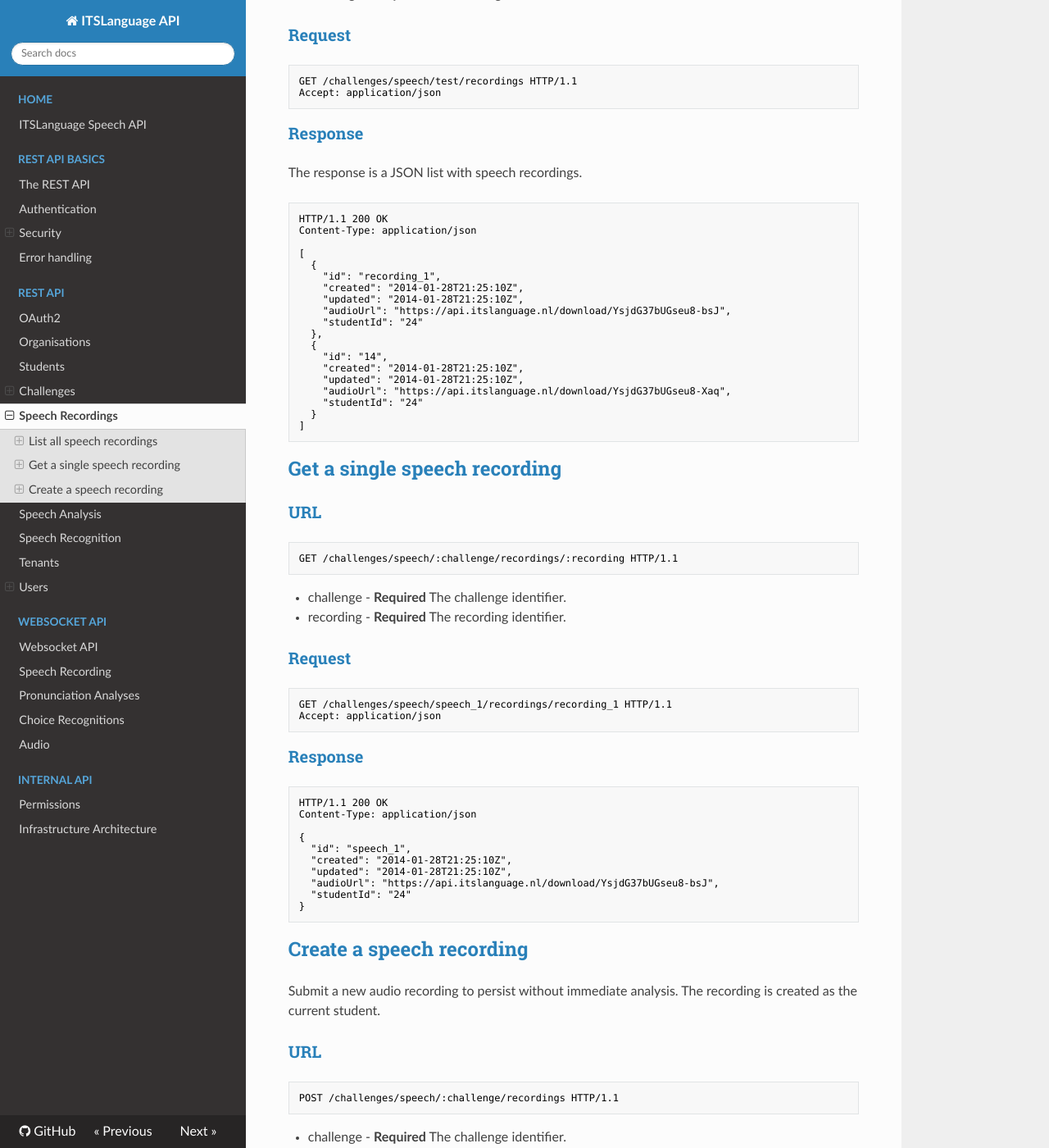
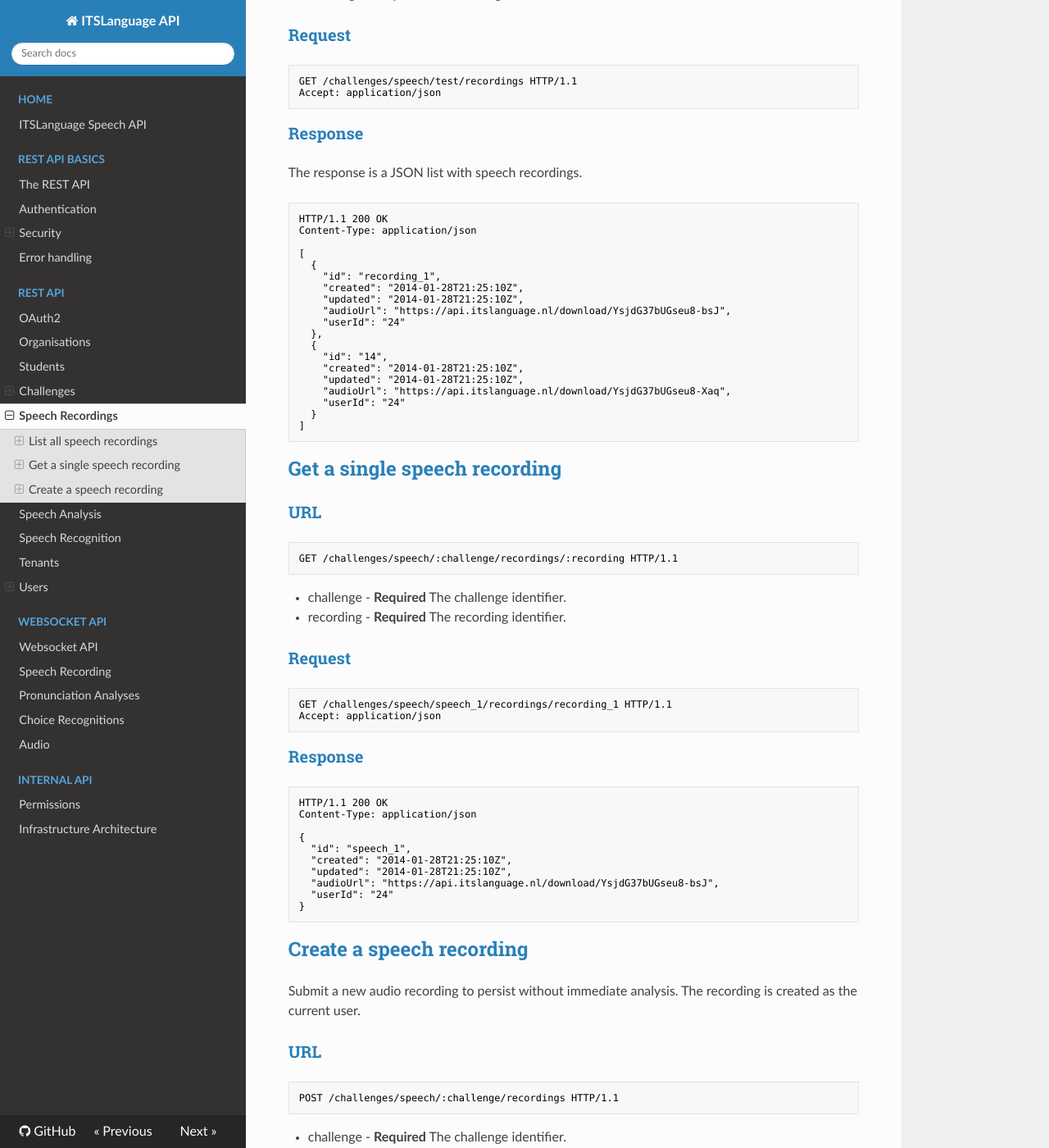
Before and after one commit to joggienl/itslanguage-docs, an MkDocs documentation site: the page built from docs/api/recordings.md, in a window 1280 px wide and 1400 px high, scrolled down 508 px. Shown: the whole window at 82% size. Built offline with MkDocs 1.6.1, drawn with Linux system fonts in a browser that asks for light colours; nearby versions of some CDN libraries; old or Windows-style settings are respelled for this version of MkDocs; some of the changed text lies outside the part shown.

Commit message:
docs(recordings): replace student with user
Replace student with user since student is too specific.

````diff
--- a/docs/api/recordings.md
+++ b/docs/api/recordings.md
@@ -38,14 +38,14 @@ Content-Type: application/json
     "created": "2014-01-28T21:25:10Z",
     "updated": "2014-01-28T21:25:10Z",
     "audioUrl": "https://api.itslanguage.nl/download/YsjdG37bUGseu8-bsJ",
-    "studentId": "24"
+    "userId": "24"
   },
   {
     "id": "14",
     "created": "2014-01-28T21:25:10Z",
     "updated": "2014-01-28T21:25:10Z",
     "audioUrl": "https://api.itslanguage.nl/download/YsjdG37bUGseu8-Xaq",
-    "studentId": "24"
+    "userId": "24"
   }
 ]
 ```
@@ -80,7 +80,7 @@ Content-Type: application/json
   "created": "2014-01-28T21:25:10Z",
   "updated": "2014-01-28T21:25:10Z",
   "audioUrl": "https://api.itslanguage.nl/download/YsjdG37bUGseu8-bsJ",
-  "studentId": "24"
+  "userId": "24"
 }
 ```
 
@@ -88,7 +88,7 @@ Content-Type: application/json
 ## Create a speech recording
 
 Submit a new audio recording to persist without immediate analysis.
-The recording is created as the current student.
+The recording is created as the current user.
 
 ### URL
 
@@ -135,6 +135,6 @@ Content-Type: application/json
   "updated": "2014-02-13T09:39:40Z",
   "created": "2014-02-13T09:39:37Z",
   "audioUrl": "https://api.itslanguage.nl/download/YsjdG37bUGseu8-bsJ",
-  "studentId": "24"
+  "userId": "24"
 }
 ```
````
